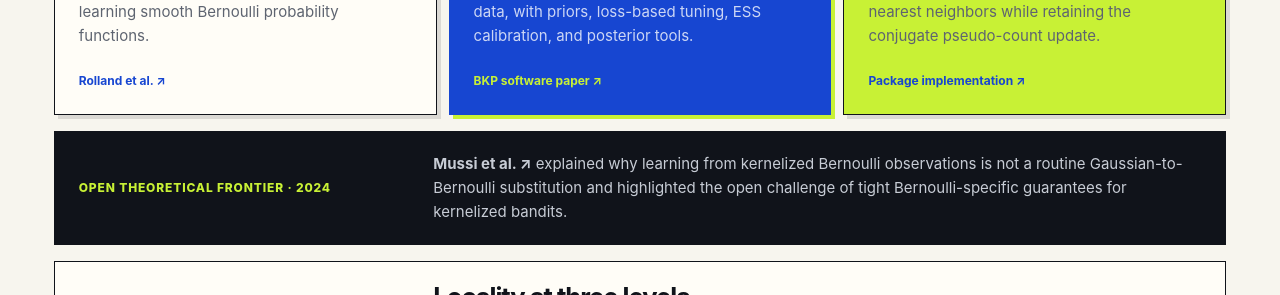
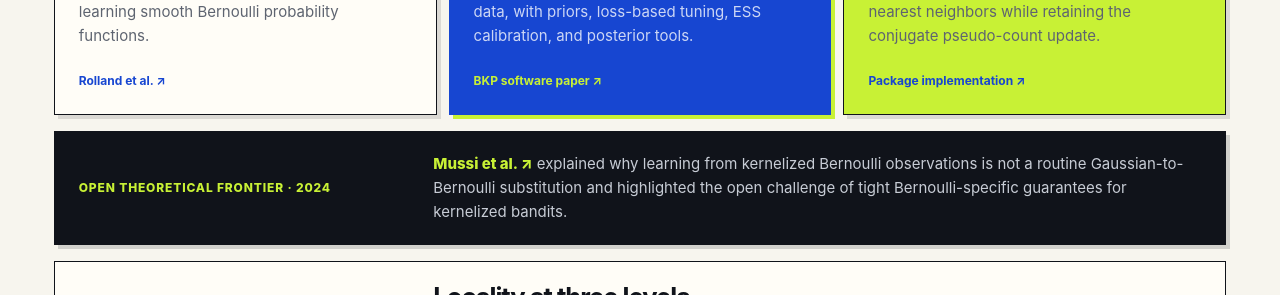
Before and after one commit to Jiangyan-Zhao/BKP-website, a React (Vite) app: page / in a window 1280 px wide. Shown: the part 2880-3175 px from the top of the page. Built offline with nearby package versions, Linux system fonts and the light colour scheme.

Commit message:
style: add clickable frontier card feedback

```diff
--- a/src/styles.css
+++ b/src/styles.css
@@ -1013,6 +1013,18 @@ a:focus-visible { outline: 3px solid var(--lime); outline-offset: 3px; }
   border: 1.5px solid var(--ink);
   background: #10131a;
   color: white;
+  box-shadow: 4px 4px 0 rgba(16, 19, 26, 0.16);
+  cursor: pointer;
+  text-decoration: none;
+  transition: transform 160ms ease, box-shadow 160ms ease;
+}
+.lineage-frontier:hover {
+  transform: translate(-3px, -3px);
+  box-shadow: 7px 7px 0 var(--lime);
+}
+.lineage-frontier:focus-visible {
+  outline: 3px solid var(--lime);
+  outline-offset: 3px;
 }
 .lineage-frontier > span {
   color: var(--lime);
@@ -1028,11 +1040,11 @@ a:focus-visible { outline: 3px solid var(--lime); outline-offset: 3px; }
   font-size: 0.9375rem;
   line-height: 1.6;
 }
-.lineage-frontier a {
+.lineage-frontier strong {
   color: var(--lime);
   font-weight: 760;
 }
-.lineage-frontier a:hover {
+.lineage-frontier:hover strong {
   text-decoration: underline;
 }
 .lineage-locality {
```
